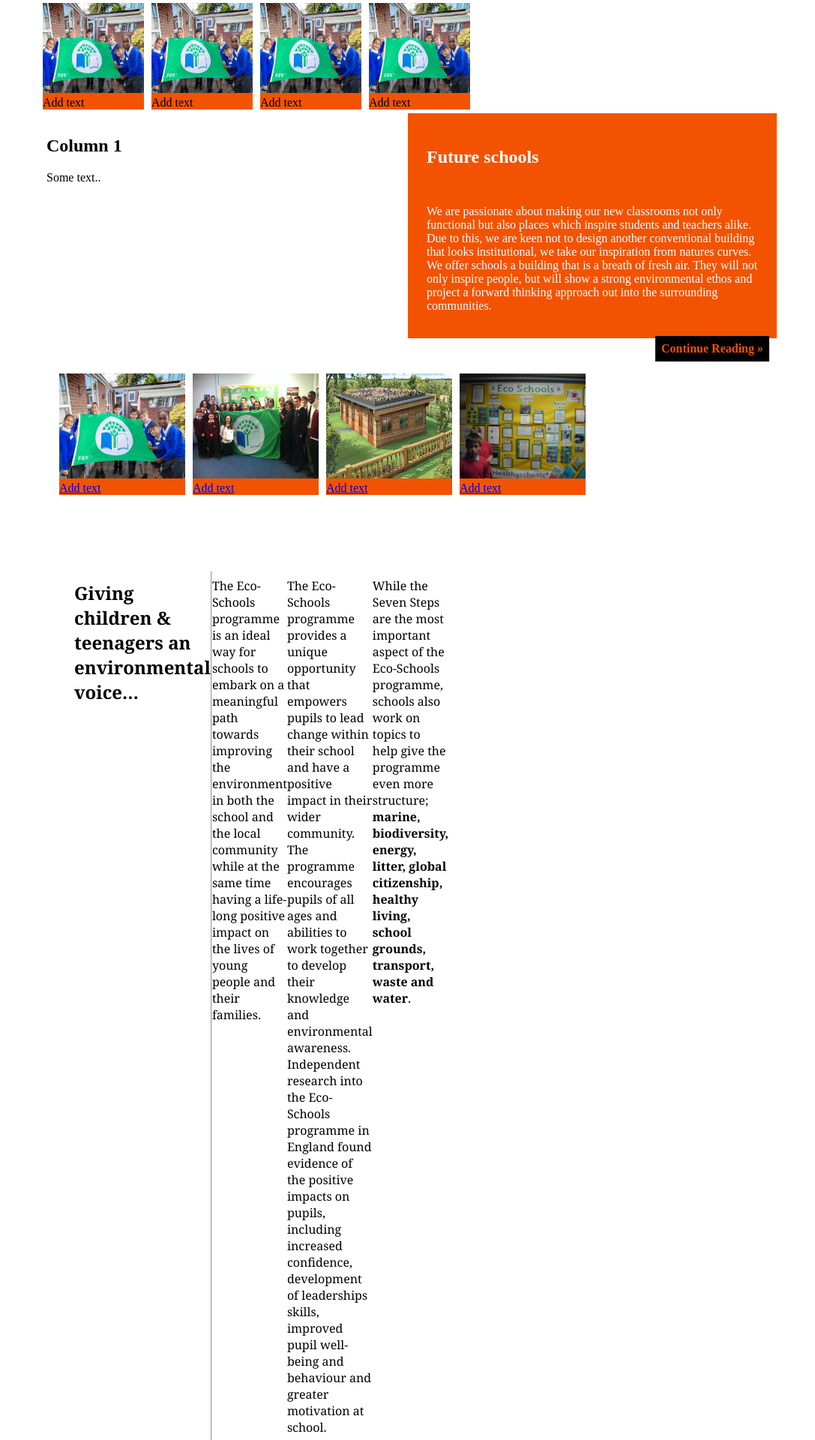
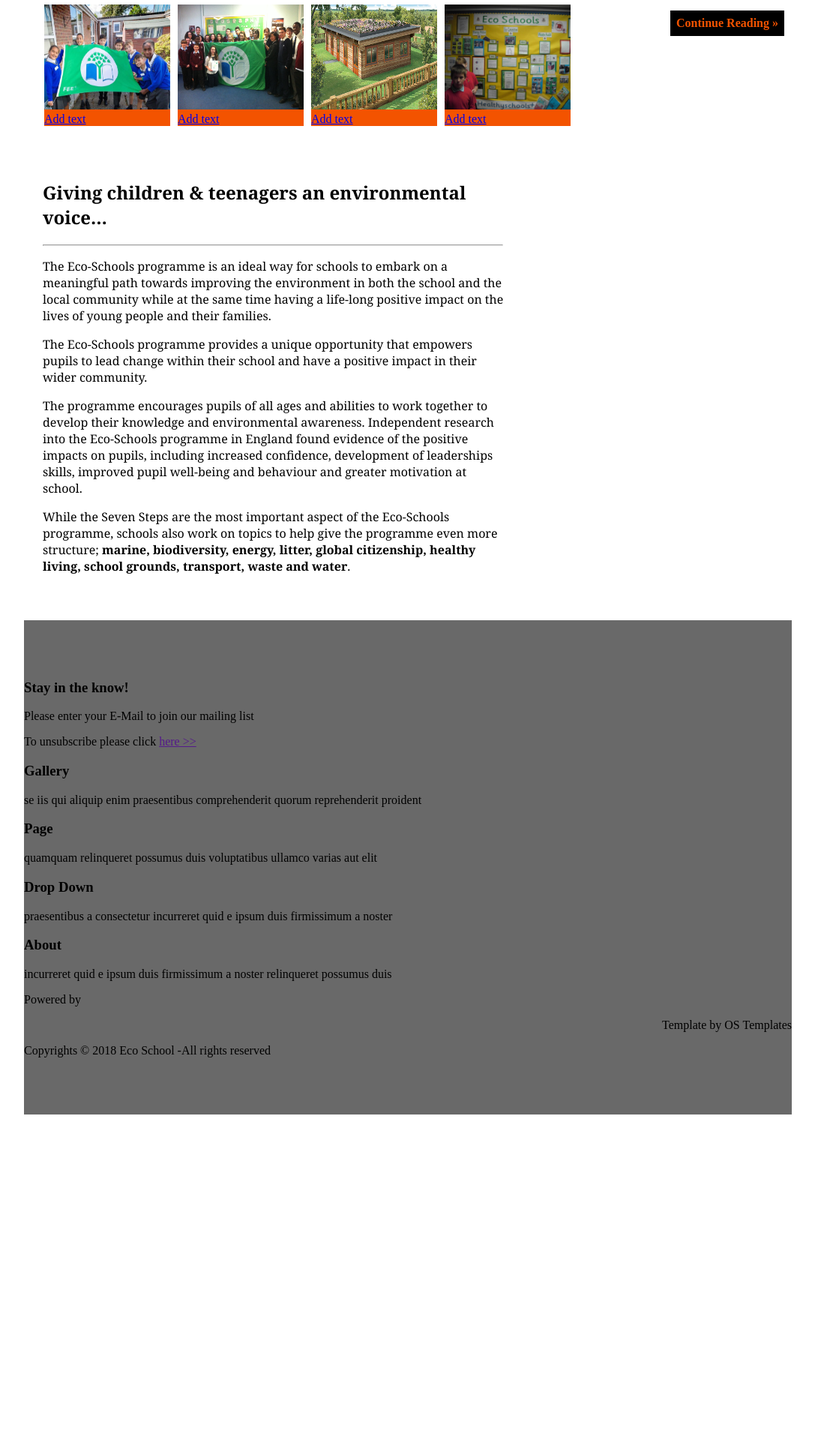
Before and after one commit to edonb99/INT18_19_Gr32, a PHP site: page / in a window 1280 px wide. Shown: the part 491-2411 px from the top of the page at 75% size, without its empty margins (96-1183 px from the left). After the commit the page ends 1977 px from the top, so only its background shows below. Run offline with PHP 8.4, Linux system fonts and the light colour scheme.

Commit message:
changes
te mergi qe jon bo do gabime, i modifikova

```diff
--- a/Index.html
+++ b/Index.html
@@ -2,6 +2,7 @@
 <html>
 
 <style>
+
     nav ul {
         list-style-type: none;
         padding-left: 17px;
@@ -9,12 +10,10 @@
         background-color: dimgray;
         overflow: hidden;
     }
-
     nav li {
         float: left;
         height: 40px;
     }
-
     nav li a {
         padding: 13px 20px;
         text-decoration: none;
@@ -24,16 +23,14 @@
         font-size: 13px;
         font-weight: 150;
     }
-
     nav li a:hover:not(.home) {
         background-color: gray;
     }
-
-    .home {
+    .home{
         background-color: #f35300;
     }
-
-    nav input[type="submit"] {
+    nav input[type="submit"]
+    {
         border: 1px solid #262626;
         border-radius: 0;
         margin: 10px 15px;
@@ -46,14 +43,12 @@
         text-transform: uppercase;
         cursor: pointer;
     }
-
     nav input[type="text"] {
         border: 1px solid #262626;
         padding: 3px 0px 3px 3px;
         margin-top: 10px;
         font-size: 11px;
     }
-
 </style>
 
 
@@ -64,6 +59,8 @@
 </head>
 
 <body style="width: 1024px;margin: auto">
+
+
     <!--**************************************************HEADER****************************************************-->
     <header>
         <div class="header">
@@ -120,63 +117,21 @@
     <!--***********************************************HEADER_END****************************************************-->
 
 
-    <div style="margin-left: 20px;margin-right: 20px">
-        <div style="height: 300px;background-color: #f35300">
-            <img src="Images/eco.jpg" style="width: 600px;height: 300px;float: left;overflow: auto">
-        </div>
 
-
-
-        <div class="gallery">
-            <a target="_blank" href=" ">
-                <img src="Images/flag.jpg" alt="Informacion" style="width:135px; height:120px;">
-
-            </a>
-            <div class="desc">Add text</div>
-        </div>
-
-        <div class="gallery">
-            <a target="_blank" href=" ">
-                <img src="Images/flag.jpg" alt="Informacion" style="width:135px; height:120px;">
-
-            </a>
-            <div class="desc">Add text</div>
-        </div>
-
-        <div class="gallery">
-            <a target="_blank" href=" ">
-                <img src="Images/flag.jpg" alt="Informacion" style="width:135px; height:120px;">
-
-            </a>
-            <div class="desc">Add text</div>
-        </div>
-
-        <div class="gallery">
-            <a target="_blank" href=" ">
-                <img src="Images/flag.jpg" alt="Informacion" style="width:135px; height:120px;">
-
-            </a>
-            <div class="desc">Add text</div>
-        </div>
-
-
-
-<!-- Pano ne body -->
+<!--********************************************** Pano ne body ******************************************************-->
 
 <section>
 
-<div class="row">
-    <div class="column" style="background-image:Images/eco.jpg;">
-        <h2>Column 1</h2>
-        <p>Some text..</p>
+    <div><img src="Images/eco.jpg" alt="Eco School" style="width:600px; height:300px; float:left; width:60%; ">
         </div>
-    <div class="column" style="background-color:#f35300;">
+    <div style="background-color:#f35300; width:600px; height:300px; float:right; width:40%;">
+
              <h2 style="padding: 15px; color:white;">Future schools</h2>
              <p style="padding: 15px; color:white;">We are passionate about making our new classrooms not only functional but also places which inspire students and teachers alike. Due to this, we are keen not to design another conventional building that looks institutional, we take our inspiration from natures curves.
 We offer schools a building that is a breath of fresh air. They will not only inspire people, but will show a strong environmental ethos and project a forward thinking approach out into the surrounding communities.</p>
 <b href="#" class="next">Continue Reading &raquo;</b>
     </div>
-</div>
+
 </section>
 
 
@@ -223,20 +178,6 @@
 <!-- texti ne body -->
     <section class="section">
 
-
-
-
-        <article>
-            <h2>Giving children & teenagers an environmental voice…</h2>
-            <hr />
-            <p>The Eco-Schools programme is an ideal way for schools to embark on a meaningful path towards improving the environment in both the school and the local community while at the same time having a life-long positive impact on the lives of young people and their families.</p>
-            <br>
-            <p>The Eco-Schools programme provides a unique opportunity that empowers pupils to lead change within their school and have a positive impact in their wider community. The programme encourages pupils of all ages and abilities to work together to develop their knowledge and environmental awareness. Independent research into the Eco-Schools programme in England found evidence of the positive impacts on pupils, including increased confidence, development of leaderships skills, improved pupil well-being and behaviour and greater motivation at school.</p>
-            <br>
-            <p>While the Seven Steps are the most important aspect of the Eco-Schools programme, schools also work on topics to help give the programme even more structure;<b> marine, biodiversity, energy, litter, global citizenship, healthy living, school grounds, transport, waste and water</b>.</p>
-        </article>
-    </div>
-
         <h2 style="">Giving children & teenagers an environmental voice…</h2>
         <hr />
         <p>The Eco-Schools programme is an ideal way for schools to embark on a meaningful path towards improving the environment in both the school and the local community while at the same time having a life-long positive impact on the lives of young people and their families.</p>
@@ -252,7 +193,6 @@
 <!-- FOOTER -->
 
     <footer class="footer">
-
 
         <div>
         <h3>Stay in the know!</h3>
--- a/index.css
+++ b/index.css
@@ -3,28 +3,6 @@
     background-color: dimgray;
     padding: 60px 0px;
     display: block;
-}
-
-
-
-
-/* Pano te body*/
-
-* {
-    box-sizing: border-box;
-}
-
-.column {
-    float: left;
-    width: 50%;
-    padding: 10px;
-    height: 300px;
-}
-
-.row:after {
-    content: "";
-    display: table;
-    clear: both;
 }
 
 
@@ -38,7 +16,7 @@
     text-align: center;
     text-decoration: none;
     display: inline-block;
- ;
+
 }
 b:hover, b:active{
     background-color: #ddd;
@@ -46,11 +24,13 @@
 
 }
 .next {
+    box-sizing: content-box;
     background-color: black;
     color:#f35300;
     padding:8px;
-    float:right
-
+    float:right;
+     margin: 10px;
+box-sizing: border-box;
 }
 
 
@@ -68,20 +48,14 @@
 div.gallery {
     margin: 5px;
     background-color: #f35300;
-
     float: left;
 
-    float: left;
-
-
 }
-
 div.gallery img {
     width: 100%;
     height: auto;
 
 }
-
 div.desc {
     text-align: bottom;
 
@@ -100,6 +74,7 @@
 }
 
 
+/**************************************** Header***************************** */
 .a {
     text-decoration: none;
     color: #f35300;
```
Lines whose indentation alone changed are shown as unchanged.
